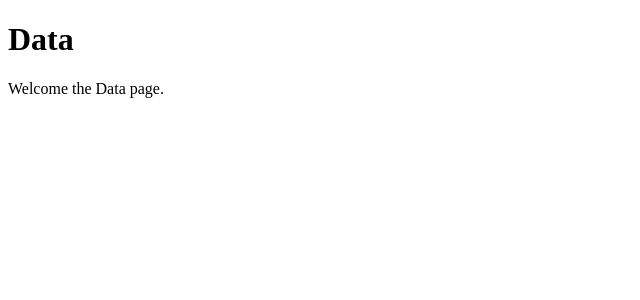
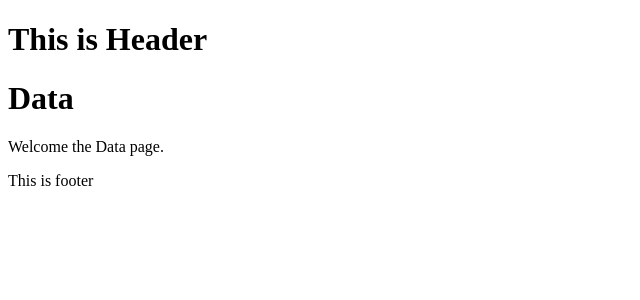
Before and after one commit to wahyusantso/belajar-reactjs-router, a React (Vite) app: page /data in a window 1280 px wide. Shown: the top 300 px of the page, without its empty margins (0-640 px from the left). Built offline with nearby package versions, Linux system fonts and the light colour scheme.

Commit message:
feat(50): Outlet

```diff
--- /dev/null
+++ b/src/DataLayout.jsx
@@ -0,0 +1,17 @@
+import { Outlet } from "react-router";
+
+export default function DataLayout() {
+    return (
+        <>
+            <div>
+                <h1>This is Header</h1>
+            </div>
+            <div>
+                <Outlet/> {/* akan menambung child component */}
+            </div>
+            <div>
+                <p>This is footer</p>
+            </div>
+        </>
+    )
+}
--- a/src/main.jsx
+++ b/src/main.jsx
@@ -7,6 +7,7 @@ import Product from './Product.jsx'
 import Customer from './Customer.jsx'
 import Seller from './Seller.jsx'
 import Data from './Data.jsx'
+import DataLayout from './DataLayout.jsx'
 
 createRoot(document.getElementById('root')).render(
   <StrictMode>
@@ -14,7 +15,7 @@ createRoot(document.getElementById('root')).render(
       <Routes>
         <Route path="/" element={<Home/>}/> {/* tampilkan component berdasarkan url. */}
         <Route path="/about" element={<About/>}/>
-        <Route path="/data"> {/* Prefix */}
+        <Route path="/data" element={<DataLayout/>}> {/* implement outlet as parent child */}
             <Route index element={<Data/>}/> {/* as index path "data" */}
             {/* Nested Route */}
             <Route path="products" element={<Product/>}/>
```
